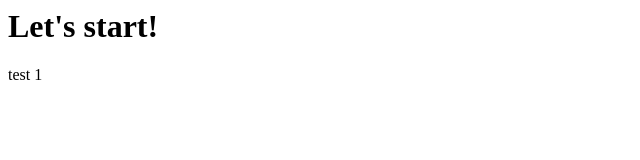
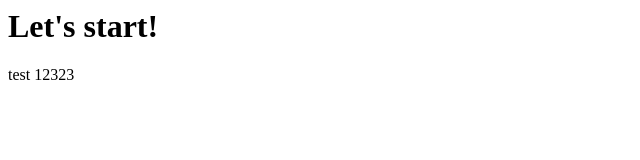
Before and after one commit to MehdiRaash/langPocket, a plain HTML site: page index.html in a window 1280 px wide. Shown: the full height of the page, 0-640 px from the left. Drawn offline with Linux system fonts and the light colour scheme.

Commit message:
a commit

```diff
--- a/index.html
+++ b/index.html
@@ -1,6 +1,6 @@
 <html>
   <body>
     <h1>Let's start!</h1>
-    <p>test 1</p>
+    <p>test 12323</p>
   </body>
 </html>
```
